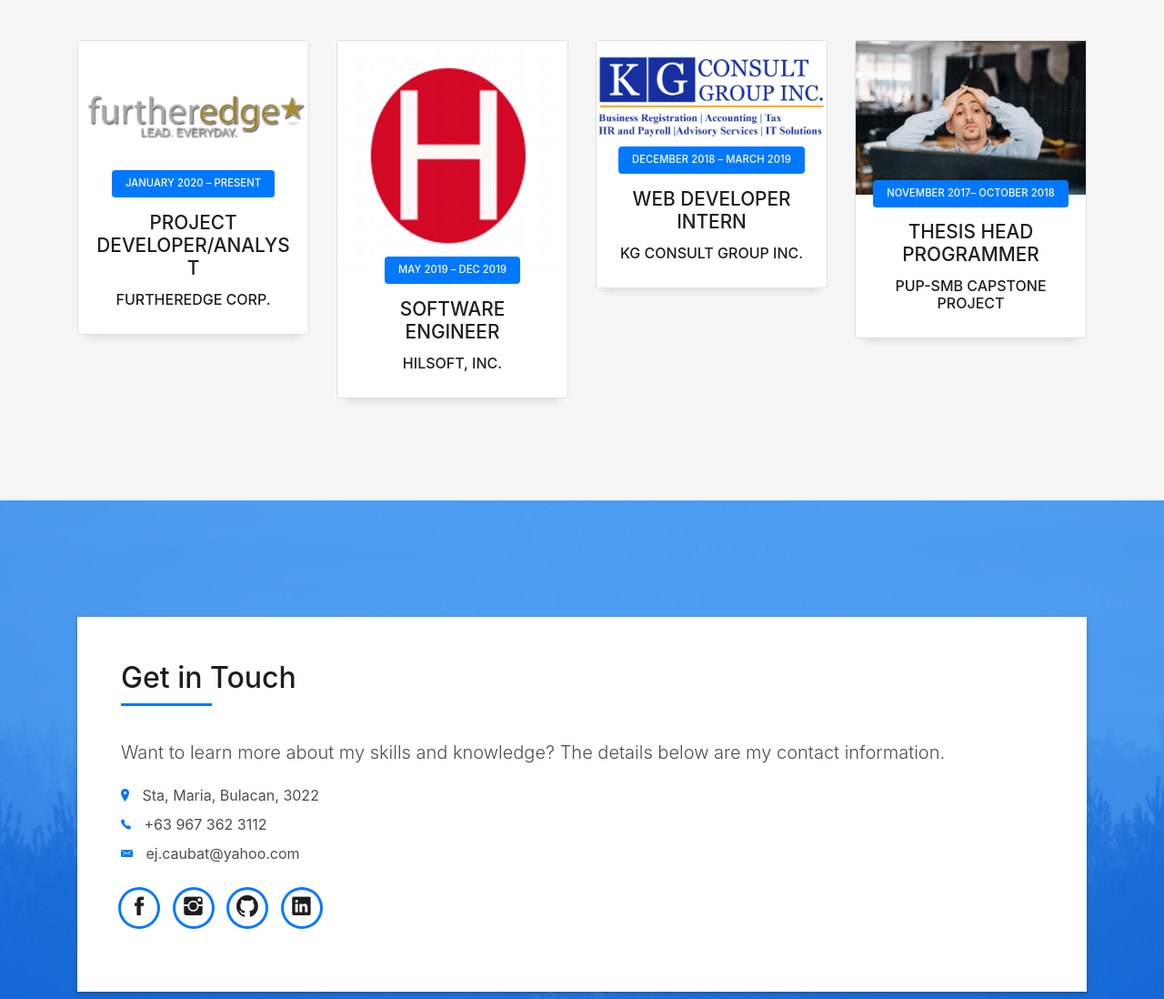
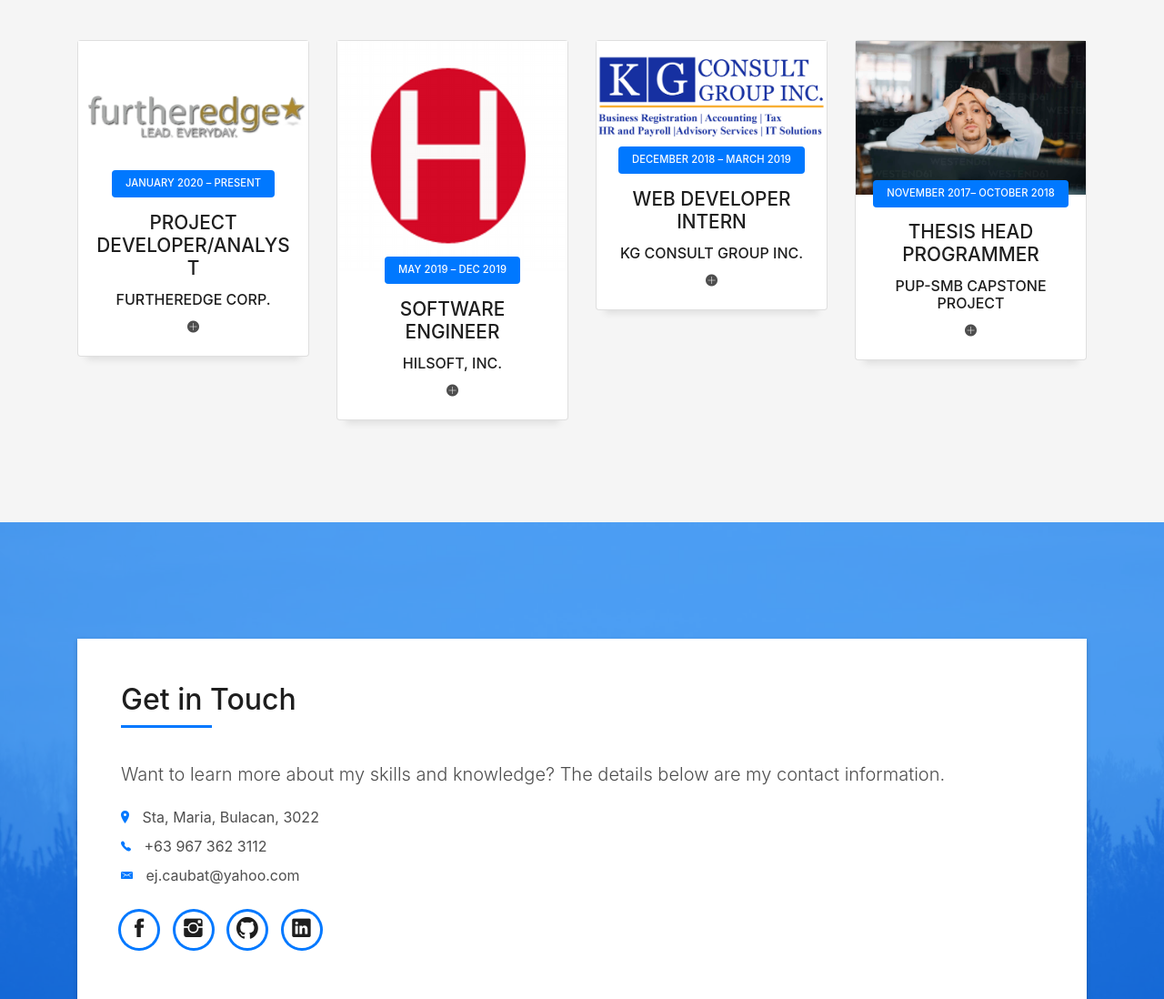
Before and after one commit to ejcaubat/ejcaubat.github.io, a plain HTML site: page docs/index.html in a window 1280 px wide. Shown: the part 2286-3384 px from the top of the page at 91% size. Drawn offline with Linux system fonts and the light colour scheme; files whose address does not match are found by name.

Commit message:
learn more

```diff
--- a/docs/index.html
+++ b/docs/index.html
@@ -563,7 +563,7 @@
         </div>
       </div>
       <div class="row">
-        <div class="col-lg-3 col-md-6 col-sm-12" data-toggle="modal" data-target="#myModal1">
+        <div class="col-lg-3 col-md-6 col-sm-12" >
           <div class="card card-blog">
             <div class="card-img">
               <img src="img/fe.jpg" alt="" class="img-fluid">
@@ -577,6 +577,8 @@
               <center>
                 <h3 class="card-title">PROJECT DEVELOPER/ANALYST</h3>
                 <h6 class="category">FURTHEREDGE CORP.</h6>
+                <span data-toggle="modal" data-target="#myModal1" class="ion-ios-plus"></span>
+
               </center>
               <!-- <p class="card-description">
                  I am using Angular JS, Typescript, Git, C#, and MySQL as part of Web Development for their new version of their existing HRIS system.
@@ -635,7 +637,7 @@
             </div> -->
           </div>
         </div>
-        <div class="col-lg-3 col-md-6 col-sm-12" data-toggle="modal" data-target="#myModal2">
+        <div class="col-lg-3 col-md-6 col-sm-12" >
           <div class="card card-blog">
             <div class="card-img">
               <img src="img/hilsoft.png" alt="" class="img-fluid">
@@ -649,6 +651,7 @@
               <center>
                 <h3 class="card-title">SOFTWARE ENGINEER</h3>
                 <h6 class="category">HILSOFT, INC.</h6>
+                <span data-toggle="modal" data-target="#myModal2" class="ion-ios-plus"></span>
               </center>
               <!-- <p class="card-description">
                  I am developing systems such as ERP (JavaWeb) and POS (Desktop App).
@@ -704,7 +707,7 @@
             </div> -->
           </div>
         </div>
-        <div class="col-lg-3 col-md-6 col-sm-12" data-toggle="modal" data-target="#myModal3">
+        <div class="col-lg-3 col-md-6 col-sm-12" >
           <div class="card card-blog">
             <div class="card-img">
               <img src="img/kgcgi.jpg" alt="" class="img-fluid">
@@ -718,6 +721,7 @@
               <center>
                 <h3 class="card-title">WEB DEVELOPER INTERN</h3>
                 <h6 class="category">KG CONSULT GROUP INC.</h6>
+                <span data-toggle="modal" data-target="#myModal3" class="ion-ios-plus"></span>
               </center>
               <!-- <p class="card-description">
                  I am assigned to make an eCommerce website using Magento.
@@ -767,7 +771,7 @@
             </div> -->
           </div>
         </div>
-        <div class="col-lg-3 col-md-6 col-sm-12" data-toggle="modal" data-target="#myModal4">
+        <div class="col-lg-3 col-md-6 col-sm-12" >
           <div class="card card-blog">
             <div class="card-img">
               <img src="img/headProg.jpg" alt="" class="img-fluid">
@@ -781,6 +785,7 @@
               <center>
                 <h3 class="card-title">THESIS HEAD PROGRAMMER</h3>
                 <h6 class="category">PUP-SMB CAPSTONE PROJECT</h6>
+                <span data-toggle="modal" data-target="#myModal4" class="ion-ios-plus"></span>
               </center>
               <div class="modal fade container-fluid modal" id="myModal4">
                  <div class="container modal-dialog modal-content ">
```
